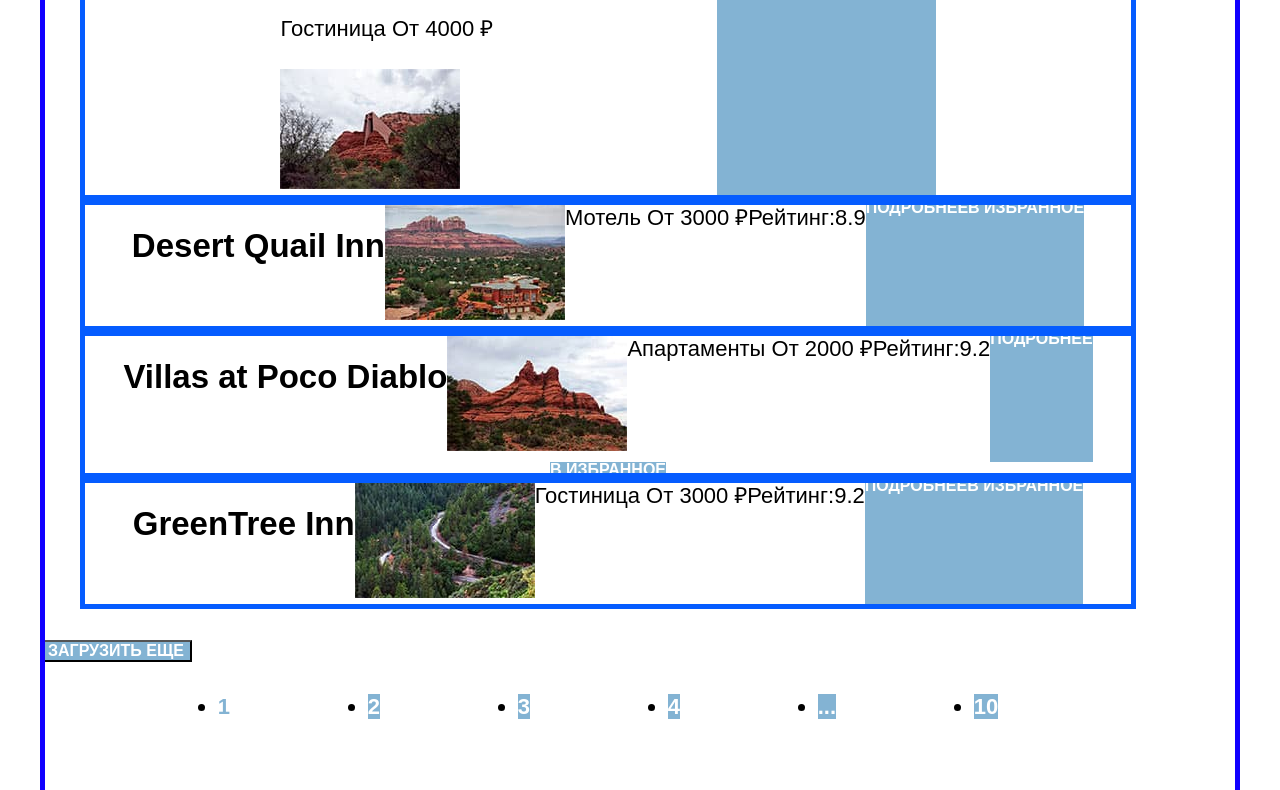
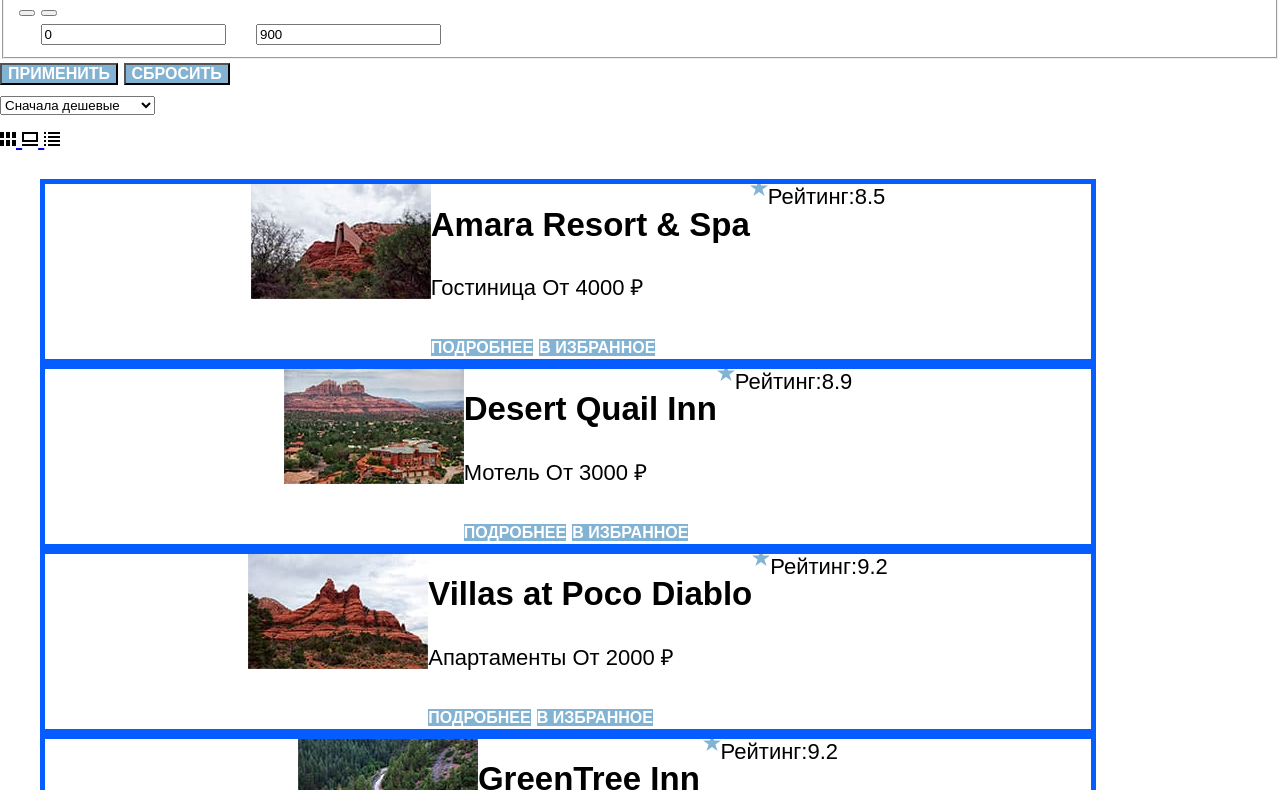
Before and after one commit to VladStashevski/1868089-sedona-32, a plain HTML site: page catalog.html in a window 1280 px wide. Shown: the part 675-1465 px from the top of the page. Drawn offline with Linux system fonts and the light colour scheme; a web font is replaced by a local one.

Commit message:
Update catalog.html

```diff
--- a/catalog.html
+++ b/catalog.html
@@ -6,35 +6,33 @@
     <link rel="stylesheet" href="css/styles.css">
   </head>
   <body>
+    <div class="container">
+
       <header class="page-header">
         <nav class="navigation">
-
-        <div class="navigation-list">
             <a class="navigation-link" href="index.html">Главная</a>
             <a class="navigation-link" href="aboutsedona.html">О Седоне</a>
             <a class="navigation-link navigation-link-current" href="catalog.html">Гостиницы</a>
-        </div>
+        </nav>
 
           <a class="navigation-link"  href="index.html"><img class="navigation-logo" src="img/logo-sedona.svg" width="138" height="70" alt="Логотип Седоны"></a>
 
           <div class="navigation-user">
             <a class="navigation-link" href="#"><svg class="navigation-icon" aria-hidden="true" focusable="false" width="18" height="18" viewBox="0 0 18 18" fill="none" xmlns="http://www.w3.org/2000/svg"><g clip-path="url(#clip0)"><path d="M18 16.5L14.3 12.8C15.3 11.5 16 9.8 16 7.9C16 3.5 12.4 -0.1 8 -0.1C3.6 -0.1 0 3.6 0 8C0 12.4 3.6 16 8 16C9.8 16 11.5 15.4 12.9 14.3L16.6 18L18 16.5ZM8 14C4.7 14 2 11.3 2 8C2 4.7 4.7 2 8 2C11.3 2 14 4.7 14 8C14 11.3 11.3 14 8 14Z" fill="black"/></g>
               <defs><clipPath id="clip0"> <rect width="18" height="18" fill="white"/></clipPath></defs></svg><span class="visually-hidden">Поиск</span></a>
-
               <a class="navigation-link" href="#"><svg class="navigation-icon" aria-hidden="true" focusable="false" width="18" height="17" viewBox="0 0 18 17" fill="none" xmlns="http://www.w3.org/2000/svg">
               <path d="M8.9 17C8.6 17 8.3 16.9 8.1 16.6C2.7 10.5 1.4 9.1 1.1 8.7C0.4 7.8 0 6.6 0 5.4C0 2.4 2.4 0 5.5 0C6.8 0 8 0.5 9 1.3C10 0.5 11.3 0 12.5 0C15.5 0 18 2.4 18 5.4C18 6.7 17.5 7.9 16.7 8.8L9.7 16.7C9.5 16.9 9.3 17 8.9 17ZM2.9 7.5C3.2 7.9 6.4 11.5 9 14.4L15.2 7.4C15.7 6.9 15.9 6.2 15.9 5.4C15.9 3.6 14.4 2.1 12.6 2.1C11.6 2.1 10.6 2.6 9.9 3.4C9.6 3.7 9.3 3.8 9 3.8C8.7 3.8 8.4 3.6 8.2 3.4C7.5 2.6 6.5 2.1 5.5 2.1C3.7 2.1 2.2 3.6 2.2 5.4C2.1 6.3 2.5 7 2.9 7.5C2.8 7.5 2.8 7.5 2.9 7.5Z" fill="black"/>
               </svg><span class="visually-hidden">Понравившиеся</span></a>
-
-            <a class="navigation-link" href="#">ХОЧУ СЮДА!</a>
+              <a href="catalog.html"  class="button-search">Хочу сюда!</a>
           </div>
-
-      </nav>
         </header>
 
   <main class="main-inner main-container">
-   <div class="page-container">
 
- <header class="inner-header">
+
+  <section class="catalog-products">
+
+    <div class="inner-header">
       <h1 class="inner-header-title">Гостиницы Седоны</h1>
       <ul class="breadcrumbs">
         <li class="breadcrumbs-item">
@@ -44,9 +42,9 @@
           <a class="breadcrumbs-link">Гостиницы</a>
         </li>
       </ul>
+    </div>
 
 
-    <section class="catalog-products">
       <h2 class="visually-hidden">Список гостиниц с фильтрами</h2>
       <form class="catalog-filter" action="https://echo.htmlacademy.ru/" method="get"></form>
 
@@ -105,28 +103,34 @@
         </fieldset>
 
     <fieldset class="catalog-filter-group">
-          <legend class="catalog-filter-tirle">Стоимость, ₽:</legend>
+          <legend class="catalog-filter-title">Стоимость, ₽:</legend>
+
+      <div class="range">
+         <div class="range-scale">
+          <div class="range-bar" style="left: 42px; width: 136px">
           <button class="range-toggle toggle-min" type="button">
-            <span class="visually-hiddem">Изменить минимальную цену</span>
+            <span class="visually-hidden">Изменить минимальную цену</span>
           </button>
-          <button class="range-toggle toggle-min" type="button">
-            <span class="visually-hiddem">Изменить максимальную цену</span>
+          <button class="range-toggle toggle-max" type="button">
+            <span class="visually-hidden">Изменить максимальную цену</span>
           </button>
+        </div>
+        </div>
 
+        <div class="range-wrapper-inputs">
          <label class="catalog-filter-label">
-          от<input class="catalog-filter-input" type="number" name="min price">₽
+          от<input class="catalog-filter-input" type="number" value="0" name="min price">
          </label>
-
          <label class="catalog-filter-label">
-          от<input class="catalog-filter-input" type="number" name="max price">₽
+          до<input class="catalog-filter-input" type="number" value="900" name="max price">
          </label>
+        </div>
+      </div>
   </fieldset>
 
-      <button class="button" type="submit">ПРИМЕНИТЬ</button>
+        <button class="button" type="submit">Применить</button>
         <button class="button" type="submit">Сбросить</button>
    </section>
-  </header>
-
 
     <div class="sorting-container">
       <form class="sorting-type">
@@ -138,53 +142,94 @@
           </select>
           <button class="visually-hidden" type="submit">Отсортировать продукты</button>
       </form>
-      <a href="#" class="button button-light">
-        <span class="visually-hidden">Показать карточки</span>
+      <a href="#" class="card-grid-toggle"><svg width="16" height="14" aria-hidden="true" focusable="false" viewBox="0 0 16 14" fill="none" xmlns="http://www.w3.org/2000/svg">
+        <path d="M4 0H0V6H4V0Z" fill="black"/>
+        <path d="M16 0H12V6H16V0Z" fill="black"/>
+        <path d="M10 0H6V6H10V0Z" fill="black"/>
+        <path d="M4 8H0V14H4V8Z" fill="black"/>
+        <path d="M16 8H12V14H16V8Z" fill="black"/>
+        <path d="M10 8H6V14H10V8Z" fill="black"/>
+        </svg> <span class="visually-hidden">Показать карточки</span>
       </a>
-      <a href="#" class="button button-light">
-        <span class="visually-hidden">Показать слайды</span>
+
+      <a href="#" class="card-grid-toggle"><svg width="16" height="14" aria-hidden="true" focusable="false" viewBox="0 0 16 14" fill="none" xmlns="http://www.w3.org/2000/svg">
+        <path d="M16 12H0V14H16V12Z" fill="black"/>
+        <path d="M14 2V8H2V2H14ZM16 0H0V10H16V0Z" fill="black"/>
+        </svg><span class="visually-hidden">Показать слайды</span>
       </a>
-      <a href="#" class="button">
-        <span class="visually-hidden">Показать список</span>
+
+      <a href="#" class="card-grid-toggle"><svg width="16" height="14" aria-hidden="true" focusable="false" viewBox="0 0 16 14" fill="none" xmlns="http://www.w3.org/2000/svg">
+        <path d="M2 0H0V2H2V0Z" fill="black"/>
+        <path d="M16 0H4V2H16V0Z" fill="black"/>
+        <path d="M2 4H0V6H2V4Z" fill="black"/>
+        <path d="M16 4H4V6H16V4Z" fill="black"/>
+        <path d="M2 8H0V10H2V8Z" fill="black"/>
+        <path d="M16 8H4V10H16V8Z" fill="black"/>
+        <path d="M2 12H0V14H2V12Z" fill="black"/>
+        <path d="M16 12H4V14H16V12Z" fill="black"/>
+        </svg><span class="visually-hidden">Показать список</span>
       </a>
      </div>
 
 
       <ul class="product-list">
        <li class="product-card">
+        <a href="product.html"><img class="product-card-image" src="img/catalog-img/hotel-аmara-resort-and-spa.jpg" width="180" height="120" alt="Фото Гостиницы"></a>
          <div class="product-card-description">
-          <h2 class="product-card-title">Amara Resort & Spa</h2><p>Гостиница От 4000 ₽</p>
-          <a href="product.html"><img class="product-card-image" src="img/catalog-img/hotel-аmara-resort-and-spa.jpg" width="180" height="120" alt="Фото Гостиницы"></a>
+          <h2 class="product-card-title">Amara Resort & Spa</h2>
+          <p>Гостиница От 4000 ₽</p>
+          <a href="#" class="product-card-button button">Подробнее</a>
+          <a href="#" class="product-card-button button">В избранное</a>
           </div>
-          <div class="product-card-rating">Рейтинг:8.5</div>
-        <a href="#" class="product-card-button button">ПОДРОБНЕЕ</a>
-        <a href="#" class="product-card-button button">В ИЗБРАННОЕ</a>
+          <svg width="18" height="17" viewBox="0 0 18 17" fill="none" xmlns="http://www.w3.org/2000/svg">
+          <path d="M9 0L11.1 6.5H18L12.4 10.5L14.6 17L9 13L3.4 17L5.6 10.5L0 6.5H6.9L9 0Z" fill="#83B3D3"/>
+          </svg>
+          <div class="product-card-rating"><span>Рейтинг:8.5</span></div>
        </li>
+
        <li class="product-card">
+        <a href="product.html"><img class="product-card-image" src="img/catalog-img/motel-desert-quail-inn.jpg" width="180" height="120" alt="Фото Мотеля"></a>
+         <div class="product-card-description">
           <h2 class="product-card-title">Desert Quail Inn</h2>
-        <a href="product.html"><img class="product-card-image" src="img/catalog-img/motel-desert-quail-inn.jpg" width="180" height="120" alt="Фото Мотеля"></a>
-         <div class="product-card-description">Мотель От 3000 ₽</div>
-         <div class="product-card-rating">Рейтинг:8.9</div>
-        <a href="#" class="product-card-button button">ПОДРОБНЕЕ</a>
-        <a href="#" class="product-card-button button">В ИЗБРАННОЕ</a>
+           <p>Мотель От 3000 ₽</p>
+            <a href="#" class="product-card-button button">Подробнее</a>
+            <a href="#" class="product-card-button button">В избранное</a>
+        </div>
+        <svg width="18" height="17" viewBox="0 0 18 17" fill="none" xmlns="http://www.w3.org/2000/svg">
+        <path d="M9 0L11.1 6.5H18L12.4 10.5L14.6 17L9 13L3.4 17L5.6 10.5L0 6.5H6.9L9 0Z" fill="#83B3D3"/>
+        </svg>
+        <div class="product-card-rating"><span>Рейтинг:8.9</span></div>
        </li>
+
        <li class="product-card">
+        <a href="product.html"><img class="product-card-image" src="img/catalog-img/apartments-villas-at-poco-diablo.jpg" width="180" height="120" alt="Фото Апартаментов"></a>
+        <div class="product-card-description">
         <h2 class="product-card-title">Villas at Poco Diablo</h2>
-        <a href="product.html"><img class="product-card-image" src="img/catalog-img/apartments-villas-at-poco-diablo.jpg" width="180" height="120" alt="Фото Апартаментов"></a>
-         <div class="product-card-description">Апартаменты От 2000 ₽</div>
-         <div class="product-card-rating">Рейтинг:9.2</div>
-        <a href="#" class="product-card-button button">ПОДРОБНЕЕ</a>
-        <a href="#" class="product-card-button button">В ИЗБРАННОЕ</a>
+        <p>Апартаменты От 2000 ₽</p>
+        <a href="#" class="product-card-button button">Подробнее</a>
+        <a href="#" class="product-card-button button">В избранное</a>
+        </div>
+        <svg width="18" height="17" viewBox="0 0 18 17" fill="none" xmlns="http://www.w3.org/2000/svg">
+        <path d="M9 0L11.1 6.5H18L12.4 10.5L14.6 17L9 13L3.4 17L5.6 10.5L0 6.5H6.9L9 0Z" fill="#83B3D3"/>
+        </svg>
+        <div class="product-card-rating"><span>Рейтинг:9.2</span></div>
        </li>
+
        <li class="product-card">
+        <a href="product.html"><img class="product-card-image" src="img/catalog-img/hotel-greentree-inn.jpg" width="180" height="120" alt="Фото Гостиницы"></a>
+        <div class="product-card-description">
         <h2 class="product-card-title">GreenTree Inn</h2>
-        <a href="product.html"><img class="product-card-image" src="img/catalog-img/hotel-greentree-inn.jpg" width="180" height="120" alt="Фото Гостиницы"></a>
-         <div class="product-card-description">Гостиница От 3000 ₽</div>
-         <div class="product-card-rating">Рейтинг:9.2</div>
-        <a href="#" class="product-card-button button">ПОДРОБНЕЕ</a>
-        <a href="#" class="product-card-button button">В ИЗБРАННОЕ</a>
+        <p>Гостиница От 3000 ₽</p>
+        <a href="#" class="product-card-button button">Подробнее</a>
+        <a href="#" class="product-card-button button">В избранное</a>
+        </div>
+        <svg width="18" height="17" viewBox="0 0 18 17" fill="none" xmlns="http://www.w3.org/2000/svg">
+        <path d="M9 0L11.1 6.5H18L12.4 10.5L14.6 17L9 13L3.4 17L5.6 10.5L0 6.5H6.9L9 0Z" fill="#83B3D3"/>
+        </svg>
+        <div class="product-card-rating"><span>Рейтинг:9.2</span></div>
        </li>
      </ul>
+
      <button class="button pagination-show-more" type="button">Загрузить еще</button>
 
      <ul class="pagination">
@@ -211,40 +256,36 @@
 
 
       <section class="newsletter-catalog">
-      <h2 class="page-title">ПОДПИШИТЕСЬ НА РАССЫЛКУ</h2>
+      <h2 class="page-title">Подпишитесь на рассылку</h2>
       <P class="newsletter-description">Только полезная информация и никакого спама, честное бойскаутское!</P>
       <form class="newsletter-form" action="https://echo.htmlacademy.ru/" method="post">
       <p class="newsletter-email">
         <label class="visually-hidden">Ваш e-mail</label>
       <input class="field" placeholder="email@example.com" type="email" name="newsletter-email" id="newsletter" required>
-       <button class="button newsletter-button" type="submit">ПОДПИСАТЬСЯ</button></p>
-
+       <button class="button newsletter-button" type="submit">Подписаться</button></p>
       </form>
     </section>
-   </div>
+
   </main>
 
   <footer class="page-footer">
     <h2 class="visually-hidden">Контакты</h2>
-     <div class="page-footer-container">
+
       <ul class="footer-social-list">
-
         <li class="footer-social-item">
-          <a class="footer-social-link footer-social-tw" href="#"> <svg width="18" height="15" viewBox="0 0 18 15" fill="none" xmlns="http://www.w3.org/2000/svg">
+          <a class="footer-social-link footer-social-tw" href="https://twitter.com/htmlacademy_ru"> <svg width="18" height="15" viewBox="0 0 18 15" fill="none" xmlns="http://www.w3.org/2000/svg">
             <path d="M11.6 0.200056C13.4 -0.299944 14.8 0.500056 15.4 1.40006C16.1 1.20006 16.8 0.900056 17.5 0.700056C17.5 1.60006 16.9 2.20006 16.6 2.50006C17.3 2.60006 18 1.90006 18 1.90006C17.8 2.90006 16.9 3.70006 16.3 3.90006C16.1 10.7001 13 15.1001 5.7 15.0001C5.1 15.0001 5.8 15.0001 5.2 15.0001C4.8 15.0001 0.8 14.5001 0 13.1001C2.4 13.3001 4.1 12.7001 5 11.9001C4 11.6001 2.1 11.5001 1.8 9.00006C2.2 9.10006 2.4 9.20006 3.1 9.10006C1.8 8.30006 0.4 7.50006 0.5 5.30006C0.8 5.60006 1.6 5.80006 1.9 5.80006C1.1 5.60006 -0.2 2.50006 0.9 0.900056C2.8 2.80006 4.9 4.50006 8.5 4.70006C8.7 2.30006 9.7 0.800056 11.6 0.200056Z" fill="#83B3D3"/>
             </svg>
           <span class="visually-hidden">Твитер</span></a>
          </li>
-
          <li class="footer-social-item">
-          <a class="footer-social-link footer-social-fb" href="#"> <svg width="10" height="18" viewBox="0 0 10 18" fill="none" xmlns="http://www.w3.org/2000/svg">
+          <a class="footer-social-link footer-social-fb" href="https://www.facebook.com/htmlacademy"> <svg width="10" height="18" viewBox="0 0 10 18" fill="none" xmlns="http://www.w3.org/2000/svg">
             <path d="M7 0C4.8 0 3 1.8 3 4V6H0V10H3V18H7V10H10V6H7V4H10V0H7Z" fill="#83B3D3"/>
             </svg>
           <span class="visually-hidden">Фейсбук</span></a>
          </li>
-
          <li class="footer-social-item">
-          <a class="footer-social-link footer-social-youtube" href="#"> <svg width="20" height="16" viewBox="0 0 20 16" fill="none" xmlns="http://www.w3.org/2000/svg">
+          <a class="footer-social-link footer-social-youtube" href="https://www.youtube.com/c/HTMLAcademyRUS"> <svg width="20" height="16" viewBox="0 0 20 16" fill="none" xmlns="http://www.w3.org/2000/svg">
             <g clip-path="url(#clip0)">
             <path d="M17 0H2.9C1.2 0 0 1.5 0 3.2V12.7C0 14.5 1.2 16 2.9 16H17.2C18.7 16 20.1 14.5 20.1 12.8V3.2C19.9 1.5 18.7 0 17 0ZM7 11.8V4.2L13.7 8L7 11.8Z" fill="#83B3D3"/>
             </g>
@@ -255,10 +296,8 @@
           <span class="visually-hidden">Ютуб</span> </a>
          </li>
        </ul>
-
        <a class="footer-contacts-address-phone" href="tel:+78128121212">+7 (812) 812-12-12</a>
-
-        <a class="htmlacademy-link" href="html://htmlacademy.ru/"> <svg width="115" height="34" viewBox="0 0 115 34" fill="none" xmlns="http://www.w3.org/2000/svg">
+       <a class="htmlacademy-link" href="https://htmlacademy.ru/"> <svg width="115" height="34" viewBox="0 0 115 34" fill="none" xmlns="http://www.w3.org/2000/svg">
           <path d="M0 12.8999V15.4999H2.5V12.8999H0Z" fill="black"/>
           <path d="M11.6 4.5C10 4.5 8.80002 5.2 8.00002 6.2H7.90002V0H5.90002V15.5H7.90002V10.2C7.90002 8.1 9.20002 6.6 11.2 6.6C13 6.6 14.1 8 14.1 9.8V15.5H16.1V9.4C16.2 6.4 14.3 4.5 11.6 4.5Z" fill="black"/>
           <path d="M26.6 4.8001H21.8V1.1001H19.8V4.9001H17.9V6.9001H19.8V12.9001C19.8 14.6001 20.8 15.6001 22.5 15.6001H26.6V13.6001H22.9C22.2 13.6001 21.8 13.2001 21.8 12.5001V6.8001H26.6V4.8001Z" fill="black"/>
@@ -273,8 +312,7 @@
           <path d="M109.4 27.0001L105.8 18.1001H103.6L108.4 29.7001C108.1 30.6001 107.7 30.9001 106.7 30.9001H104.2V32.9001H106.7C108.5 32.9001 109.5 32.1001 110.2 30.3001L114.9 18.1001H112.8L109.4 27.0001Z" fill="black"/>
           </svg>
           <span class="visually-hidden">Сделано в .html academy</span> </a>
-
+   </footer>
   </div>
-</footer>
  </body>
 </html>
```
Lines whose indentation alone changed are shown as unchanged.
